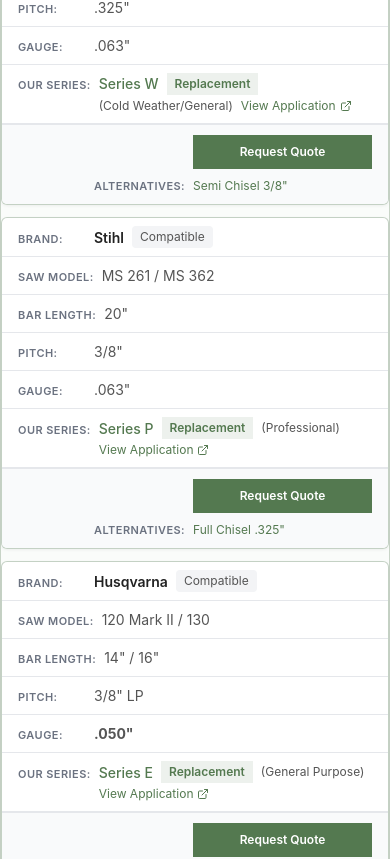
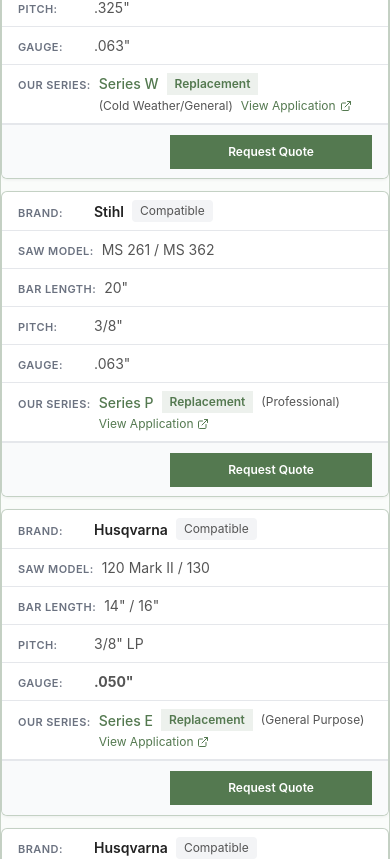
Before and after one commit to LoganOYoung/chainsaw-chain-supplier-borealgrit, a Next.js app: page /fitment-finder in a window 390 px wide. Shown: the part 6353-7212 px from the top of the page. Built offline with nearby package versions, Linux system fonts and the light colour scheme.

Commit message:
fix(fitment): remove Alternatives from tables

```diff
--- a/app/fitment-finder/page.tsx
+++ b/app/fitment-finder/page.tsx
@@ -113,29 +113,6 @@ export default function FitmentFinderPage() {
       'Series P': '/products/applications/professional-loggers',
     }
     return appMap[series] || null
-  }
-
-  // Get alternative products based on series type
-  const getAlternativeProducts = (series: string, seriesType: string) => {
-    const alternatives: Array<{ name: string; link: string; reason: string }> = []
-
-    if (series === 'Series P' || seriesType.includes('Professional')) {
-      alternatives.push({
-        name: 'Full Chisel .325"',
-        link: '/products/full-chisel-325',
-        reason: 'Mid-size professional saws'
-      })
-    }
-
-    if (series === 'Series W' || seriesType.includes('Cold Weather') || seriesType.includes('General')) {
-      alternatives.push({
-        name: 'Semi Chisel 3/8"',
-        link: '/products/semi-chisel-38',
-        reason: 'Challenging conditions'
-      })
-    }
-
-    return alternatives
   }
 
   const filteredData = compatibilityData.filter((item) => {
@@ -556,22 +533,6 @@ export default function FitmentFinderPage() {
                           <ArrowRight className="hidden sm:inline w-3.5 h-3.5 shrink-0" aria-hidden />
                           <span>Request Quote</span>
                         </Link>
-                        {getAlternativeProducts(item.series, item.seriesType).length > 0 && (
-                          <>
-                            <span className="fitment-actions-alt-label" title="Same fitment, other product options">Alternatives:</span>
-                            <span className="fitment-actions-alt-value inline-flex flex-wrap items-baseline gap-x-1.5 gap-y-0.5">
-                              {getAlternativeProducts(item.series, item.seriesType).map((alt, idx) => (
-                                <Link
-                                  key={idx}
-                                  href={alt.link}
-                                  className="text-xs text-forest-brand hover:underline"
-                                >
-                                  {alt.name}
-                                </Link>
-                              ))}
-                            </span>
-                          </>
-                        )}
                       </div>
                     </td>
                   </tr>
--- a/app/globals.css
+++ b/app/globals.css
@@ -217,20 +217,6 @@ body {
     grid-column: 2;
     justify-self: start;
   }
-  .fitment-compat-table .fitment-actions-alt-label {
-    grid-column: 1;
-    font-weight: 600;
-    font-size: 0.6875rem;
-    text-transform: uppercase;
-    letter-spacing: 0.04em;
-    color: #6b7280;
-    align-self: baseline;
-  }
-  .fitment-compat-table .fitment-actions-alt-value {
-    grid-column: 2;
-    align-self: baseline;
-    justify-self: start;
-  }
   .fitment-gauge-table td::before,
   .fitment-compat-table td::before,
   .fitment-crossref-table td::before {
```
